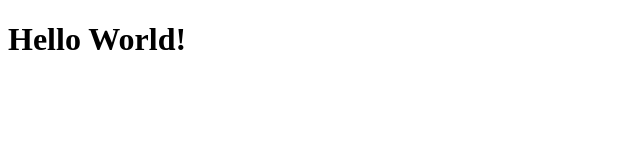
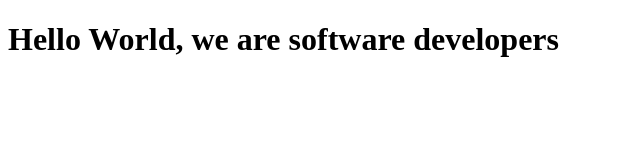
Before and after one commit to oluwoleeo/remi-brunostar-collab, a plain HTML site: page index.html in a window 1280 px wide. Shown: the whole page, without its empty margins (0-640 px from the left). Drawn offline with Linux system fonts and the light colour scheme.

Commit message:
we modified the message

```diff
--- a/index.html
+++ b/index.html
@@ -7,7 +7,7 @@
   </head>
 
   <body>
-    <h1>Hello World!</h1>
+    <h1>Hello World, we are software developers</h1>
     <script src="https://cdn.freecodecamp.org/testable-projects-fcc/v1/bundle.js"></script>
 
     <!--
```
